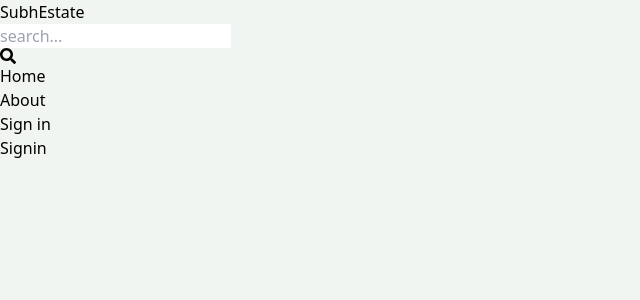
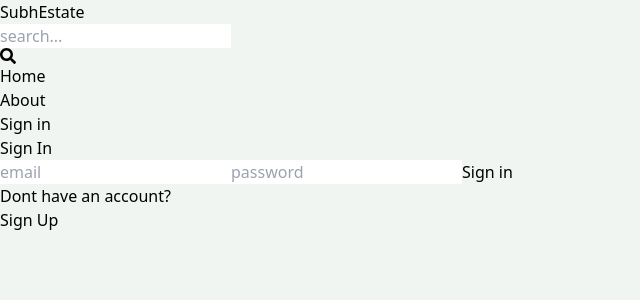
Before and after one commit to SSB-saswat/mern-estate, a React (Vite) app in the folder client/: page /sign-in in a window 1280 px wide. Shown: the top 300 px of the page, without its empty margins (0-640 px from the left). Built offline with nearby package versions, Linux system fonts and the light colour scheme.

Commit message:
complete sign in page functionality and auth.controller error bug fix

```diff
--- a/client/src/pages/Signin.jsx
+++ b/client/src/pages/Signin.jsx
@@ -1,7 +1,86 @@
-import React from 'react'
+import { useState } from "react";
+import { Link, useNavigate } from "react-router-dom";
 
 export default function Signin() {
+  const [formData, setFormData] = useState({});
+  const [error, setError] = useState(null);
+  const [loading, setLoading] = useState(false);
+  const navigate = useNavigate();
+
+  const handleChange = (e) => {
+    setFormData({
+      ...formData,
+      [e.target.id]: e.target.value,
+    });
+  };
+
+  const handleSubmit = async (e) => {
+    e.preventDefault();
+
+    try {
+      setLoading(true);
+      const res = await fetch("/api/auth/signin", {
+        method: "POST",
+        headers: {
+          "Content-Type": "application/json",
+        },
+        body: JSON.stringify(formData),
+      });
+
+      const data = await res.json();
+      console.log(data);
+
+      if (data.success === false) {
+        setLoading(false);
+        setError(data.message);
+        return;
+      }
+
+      setLoading(false);
+      setError(null);
+      navigate("/");
+    } catch (error) {
+      setLoading(false);
+      setLoading(error.message);
+    }
+  };
+
+  console.log(formData);
+
   return (
-    <div>Signin</div>
-  )
+    <div className="p-3 max-w-lg mx-auto">
+      <h1 className="text-3xl font-semibold text-center my-7">Sign In</h1>
+
+      <form className="flex flex-col gap-4" onSubmit={handleSubmit}>
+        <input
+          type="text"
+          placeholder="email"
+          id="email"
+          className="border rounded-lg p-3"
+          onChange={handleChange}
+        />
+        <input
+          type="password"
+          placeholder="password"
+          id="password"
+          className="border rounded-lg p-3"
+          onChange={handleChange}
+        />
+
+        <button
+          disabled={loading}
+          className="bg-slate-700 text-white rounded-lg p-3 uppercase hover:opacity-95 disabled:opacity-80"
+        >
+          {loading ? "loading ..." : "Sign in"}
+        </button>
+      </form>
+      <div className="flex gap-2 mt-5">
+        <p>Dont have an account?</p>
+        <Link to={"/sign-up"}>
+          <span className="text-blue-700">Sign Up</span>
+        </Link>
+      </div>
+      {error && <p className="text-red-500 mt-5">{error}</p>}
+    </div>
+  );
 }
--- a/client/src/pages/Signup.jsx
+++ b/client/src/pages/Signup.jsx
@@ -51,25 +51,25 @@
         <input
           type="text"
           placeholder="username"
+          id="username"
           className="border p-3 rounded-lg"
           onChange={handleChange}
-          id="username"
         />
 
         <input
           type="text"
           placeholder="email"
+          id="email"
           className="border p-3 rounded-lg"
           onChange={handleChange}
-          id="email"
         />
 
         <input
-          type="text"
+          type="password"
           placeholder="password"
+          id="password"
           className="border p-3 rounded-lg"
           onChange={handleChange}
-          id="password"
         />
 
         <button
```
Also changed, not shown: 1 other file (tests, documents, lock files or other folders).
